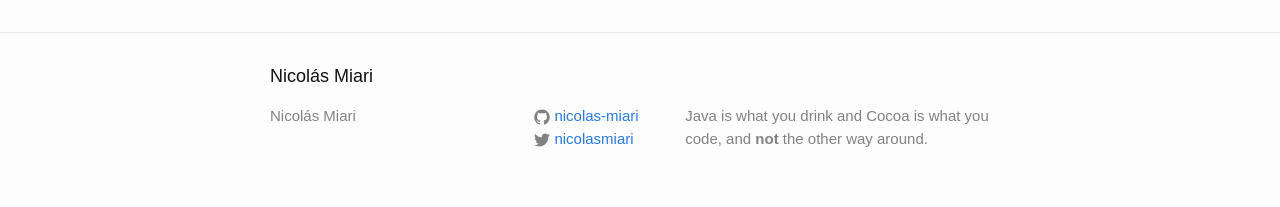
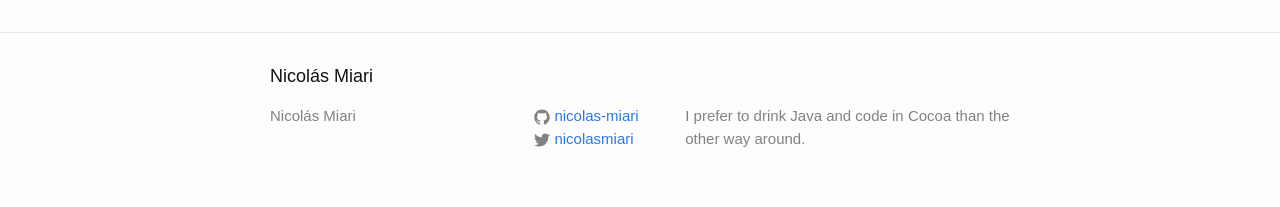
Before and after one commit to nicolas-miari/nicolas-miari.github.io, a Jekyll site: the page built from index.html, in a window 1280 px wide. Shown: the part 1076-1283 px from the top of the page. Built offline with Jekyll 4.4.1, drawn with Linux system fonts in a browser that asks for light colours.

Commit message:
Fix tagline

```diff
--- a/_config.yml
+++ b/_config.yml
@@ -9,7 +9,7 @@
 title: Nicolás Miari
 #email: nicolasmiari@gmail.com
 description: > # this means to ignore newlines until "baseurl:"
-  Java is what you drink and Cocoa is what you code, and <strong>not</strong> the other way around.
+  I prefer to drink Java and code in Cocoa than the other way around.
 baseurl: "" # the subpath of your site, e.g. /blog
 url: "http://nicolasmiari.com" # the base hostname & protocol for your site
 twitter_username: nicolasmiari
```
